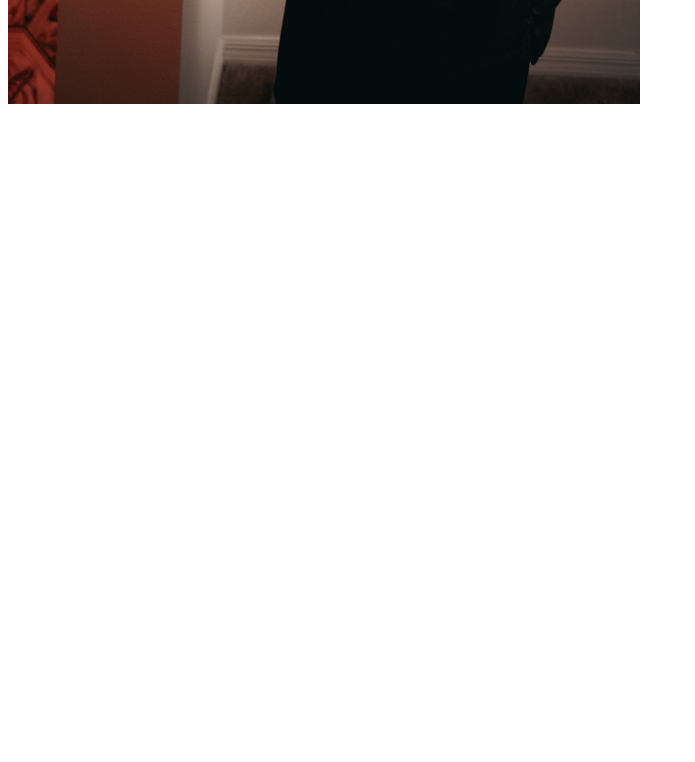
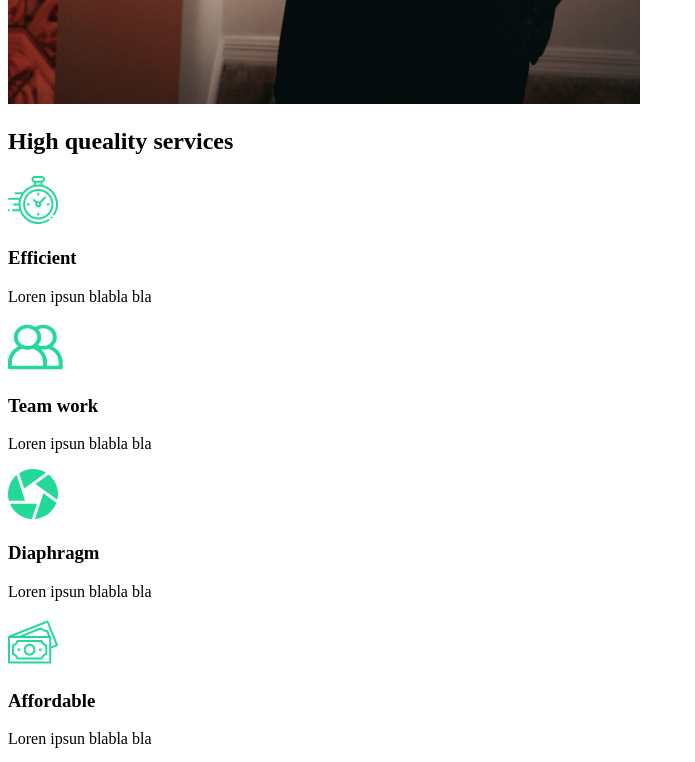
Before and after one commit to kceron/a-site-one, a React (Create React App) app: page / in a window 1280 px wide. Shown: the part 1060-1822 px from the top of the page, without its empty margins (0-695 px from the left). Before the commit the page ends 1176 px from the top, so only its background shows below. Built offline with nearby package versions, Linux system fonts and the light colour scheme.

Commit message:
services section

```diff
--- /dev/null
+++ b/src/components/ServicesSection.js
@@ -0,0 +1,54 @@
+import React from "react";
+import clock from "../img/clock.svg";
+import diaphragm from "../img/diaphragm.svg";
+import money from "../img/money.svg";
+import teamwork from "../img/teamwork.svg";
+import home2 from "../img/home2.png"
+
+
+const ServicesSection = () => {
+  return (
+    <div className="services">
+      <div className="description">
+        <h2>
+          High <span>queality</span> services
+        </h2>
+        <div className="cards">
+          <div className="card">
+            <div className="icon">
+                <img src={clock} alt="icon" />
+                <h3>Efficient</h3>
+            </div>
+            <p>Loren ipsun blabla bla</p>
+          </div>
+          <div className="card">
+            <div className="icon">
+                <img src={teamwork} alt="icon" />
+                <h3>Team work</h3>
+            </div>
+            <p>Loren ipsun blabla bla</p>
+          </div>
+          <div className="card">
+            <div className="icon">
+                <img src={diaphragm} alt="icon" />
+                <h3>Diaphragm</h3>
+            </div>
+            <p>Loren ipsun blabla bla</p>
+          </div>
+          <div className="card">
+            <div className="icon">
+                <img src={money} alt="icon" />
+                <h3>Affordable</h3>
+            </div>
+            <p>Loren ipsun blabla bla</p>
+          </div>
+        </div>
+      </div>
+      <div className="image">
+          <img src={home2} alt="camera" />
+      </div>
+    </div>
+  );
+};
+
+export default ServicesSection;
--- a/src/pages/AboutUs.js
+++ b/src/pages/AboutUs.js
@@ -1,8 +1,14 @@
 import React from "react";
 import AboutSection from "../components/AboutSection";
+import ServicesSection from "../components/ServicesSection";
 
 const AboutUs = () => {
-  return <AboutSection />;
+  return (
+    <>
+      <AboutSection />
+      <ServicesSection />
+    </>
+  );
 };
 
 export default AboutUs;
```
